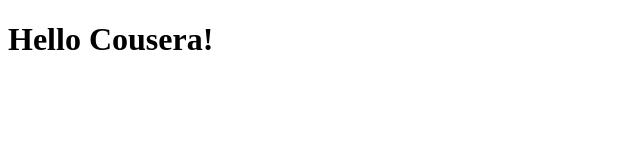
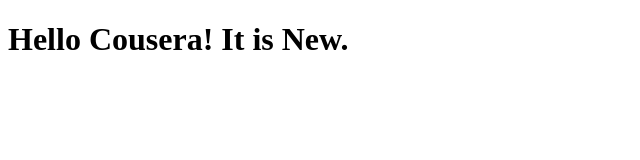
Before and after one commit to yskim0907/Cousera, a plain HTML site: page site/index.html in a window 1280 px wide. Shown: the whole page, without its empty margins (0-640 px from the left). Drawn offline with Linux system fonts and the light colour scheme.

Commit message:
Small Changes

```diff
--- a/site/index.html
+++ b/site/index.html
@@ -4,6 +4,6 @@
 	<title>Hello Coursera!</title>
 </head>
 <body>
-<h1>Hello Cousera!</h1>
+<h1>Hello Cousera! It is New. </h1>
 </body>
 </html>
```
